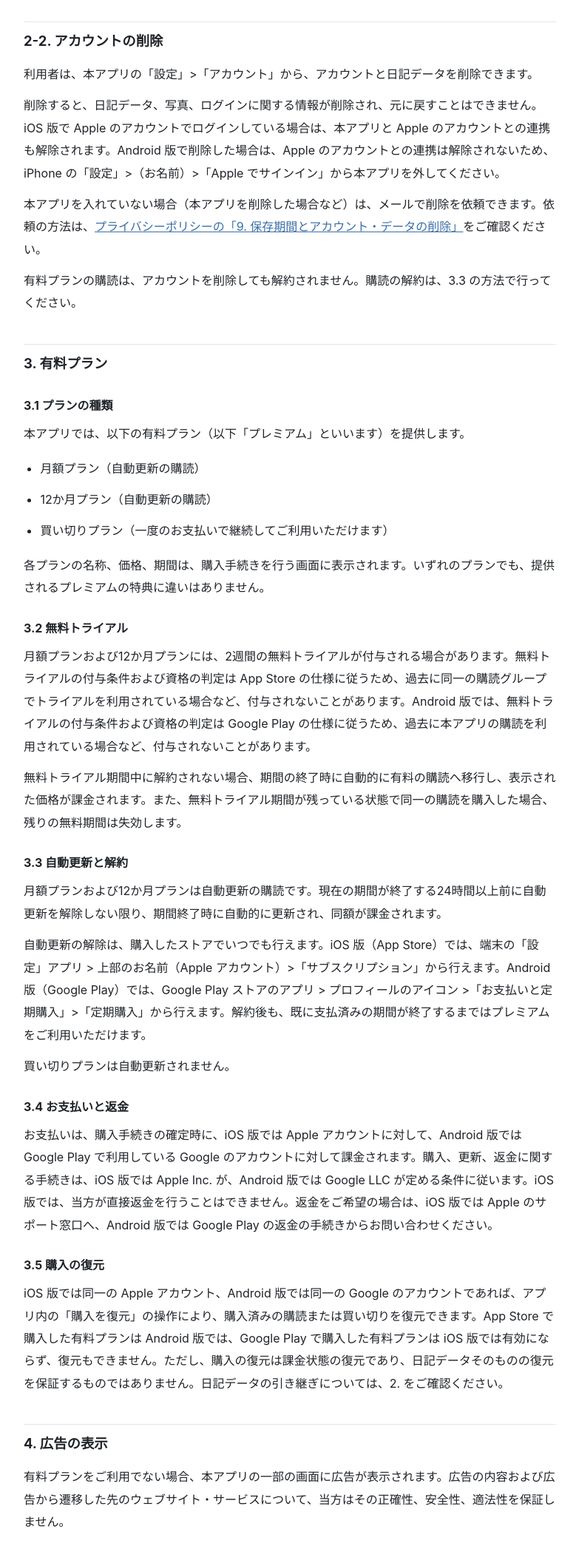
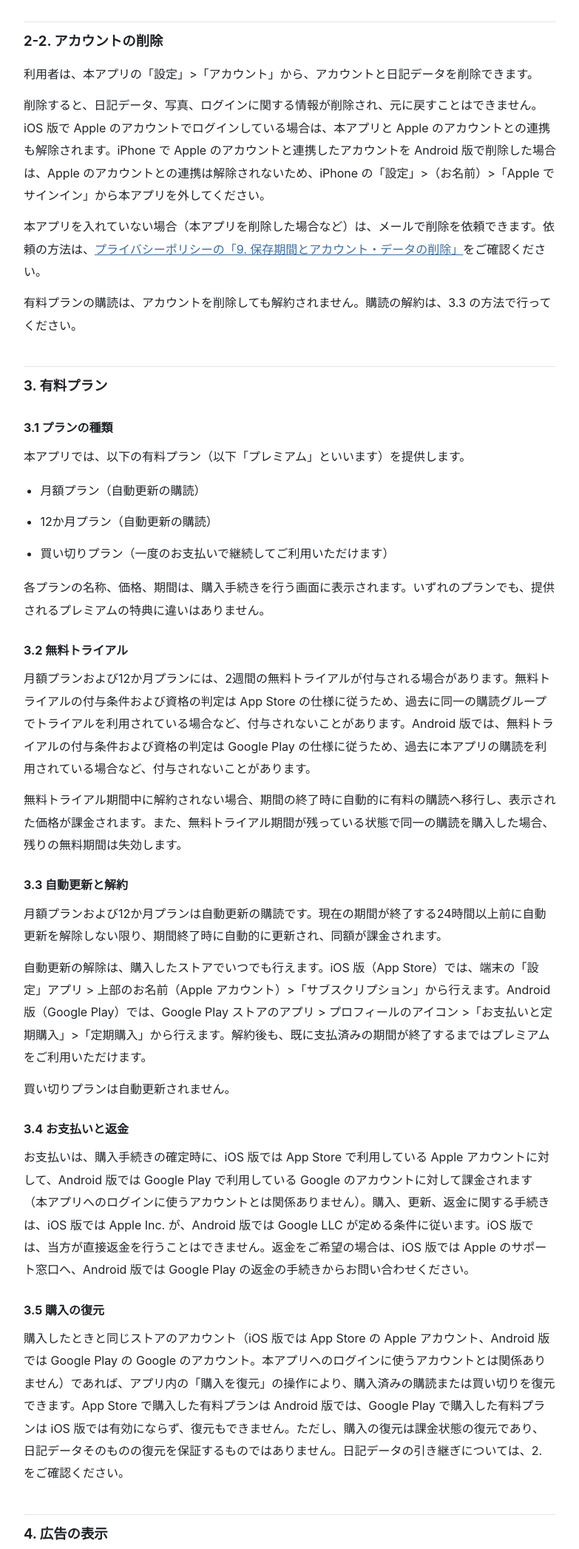
Before and after one commit to makaroni980/taiparu-website, a plain HTML site: page terms-of-service.html in a window 1280 px wide. Shown: the part 1080-3174 px from the top of the page at 74% size, without its empty margins (248-1031 px from the left). Drawn offline with Linux system fonts and the light colour scheme.

Commit message:
利用規約とサポートで、支払い・購入の復元に使うアカウントがストアのアカウント（App Store の Apple アカウント、Google Play の Google のアカウント）で、本アプリへのログインのアカウントとは関係ないことを明記し、Android 版での削除で Apple の連携が残るのは iPhone で Apple と連携したアカウントの場合であることを書く（案。iOS は Apple・Google の両方でログインできるのに、iOS = Apple、Android = Google と読めたため）。
Co-Authored-By: Claude Opus 5.5 <noreply@anthropic.com>

```diff
--- a/terms-of-service.html
+++ b/terms-of-service.html
@@ -50,7 +50,7 @@
     利用者は、本アプリの「設定」&gt;「アカウント」から、アカウントと日記データを削除できます。
   </p>
   <p>
-    削除すると、日記データ、写真、ログインに関する情報が削除され、元に戻すことはできません。iOS 版で Apple のアカウントでログインしている場合は、本アプリと Apple のアカウントとの連携も解除されます。Android 版で削除した場合は、Apple のアカウントとの連携は解除されないため、iPhone の「設定」&gt;（お名前）&gt;「Apple でサインイン」から本アプリを外してください。
+    削除すると、日記データ、写真、ログインに関する情報が削除され、元に戻すことはできません。iOS 版で Apple のアカウントでログインしている場合は、本アプリと Apple のアカウントとの連携も解除されます。iPhone で Apple のアカウントと連携したアカウントを Android 版で削除した場合は、Apple のアカウントとの連携は解除されないため、iPhone の「設定」&gt;（お名前）&gt;「Apple でサインイン」から本アプリを外してください。
   </p>
   <p>
     本アプリを入れていない場合（本アプリを削除した場合など）は、メールで削除を依頼できます。依頼の方法は、<a href="privacy-policy.html#account-deletion">プライバシーポリシーの「9. 保存期間とアカウント・データの削除」</a>をご確認ください。
@@ -93,12 +93,12 @@
 
   <h3>3.4 お支払いと返金</h3>
   <p>
-    お支払いは、購入手続きの確定時に、iOS 版では Apple アカウントに対して、Android 版では Google Play で利用している Google のアカウントに対して課金されます。購入、更新、返金に関する手続きは、iOS 版では Apple Inc. が、Android 版では Google LLC が定める条件に従います。iOS 版では、当方が直接返金を行うことはできません。返金をご希望の場合は、iOS 版では Apple のサポート窓口へ、Android 版では Google Play の返金の手続きからお問い合わせください。
+    お支払いは、購入手続きの確定時に、iOS 版では App Store で利用している Apple アカウントに対して、Android 版では Google Play で利用している Google のアカウントに対して課金されます（本アプリへのログインに使うアカウントとは関係ありません）。購入、更新、返金に関する手続きは、iOS 版では Apple Inc. が、Android 版では Google LLC が定める条件に従います。iOS 版では、当方が直接返金を行うことはできません。返金をご希望の場合は、iOS 版では Apple のサポート窓口へ、Android 版では Google Play の返金の手続きからお問い合わせください。
   </p>
 
   <h3>3.5 購入の復元</h3>
   <p>
-    iOS 版では同一の Apple アカウント、Android 版では同一の Google のアカウントであれば、アプリ内の「購入を復元」の操作により、購入済みの購読または買い切りを復元できます。App Store で購入した有料プランは Android 版では、Google Play で購入した有料プランは iOS 版では有効にならず、復元もできません。ただし、購入の復元は課金状態の復元であり、日記データそのものの復元を保証するものではありません。日記データの引き継ぎについては、2. をご確認ください。
+    購入したときと同じストアのアカウント（iOS 版では App Store の Apple アカウント、Android 版では Google Play の Google のアカウント。本アプリへのログインに使うアカウントとは関係ありません）であれば、アプリ内の「購入を復元」の操作により、購入済みの購読または買い切りを復元できます。App Store で購入した有料プランは Android 版では、Google Play で購入した有料プランは iOS 版では有効にならず、復元もできません。ただし、購入の復元は課金状態の復元であり、日記データそのものの復元を保証するものではありません。日記データの引き継ぎについては、2. をご確認ください。
   </p>
 
   <h2>4. 広告の表示</h2>
```
Also changed, not shown: support.html (+2 -2 lines).
